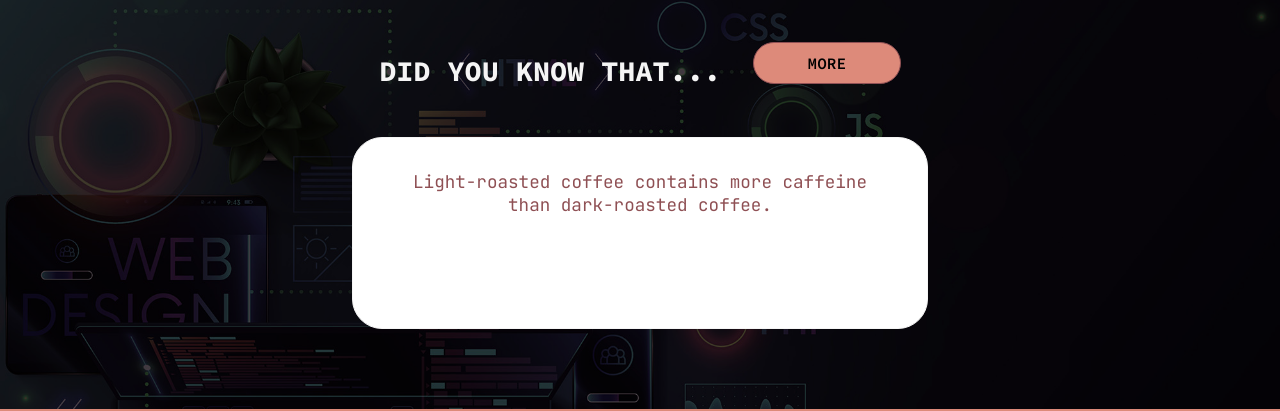
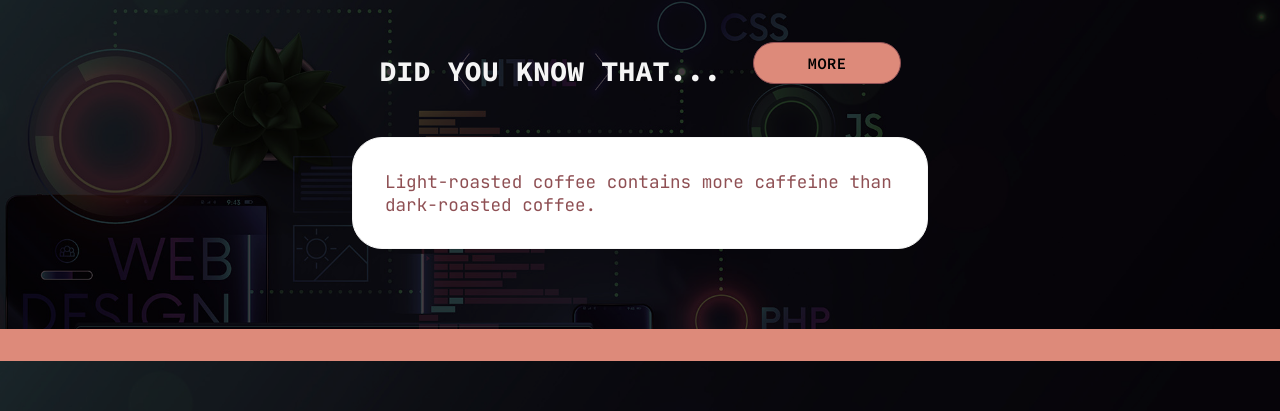
Before and after one commit to Noroff-FEU-Assignments/project-exam-1-Anne-Serine, a plain HTML site: page index.html in a window 1280 px wide. Shown: the part 1054-1465 px from the top of the page. Drawn offline with Linux system fonts and the light colour scheme; no server answers.

Commit message:
adjust random fact box

```diff
--- a/css/layout.css
+++ b/css/layout.css
@@ -174,9 +174,6 @@ nav a:hover::after {
 }
 
 .playground-text-box {
-  /* display: flex;
-  flex-direction: column;
-  gap: 2rem; */
   z-index: 8;
 }
 
@@ -192,11 +189,10 @@ nav a:hover::after {
 }
 
 .coffee-fact-container {
-  text-align: center;
   max-width: 36rem;
   width: 100%;
-  height: 12rem;
-  padding: 2rem 3rem;
+  max-height: 20rem;
+  padding: 2rem 2rem;
   border: 1px solid var(--white);
   background-color: white;
   border-radius: 30px;
@@ -281,11 +277,7 @@ nav a:hover::after {
 
 @media only screen and (min-width: 600px) {
 
-  /* .playground-text-box {
-    position: absolute;
-    right: 10%;
-    top: 38%;
-  } */
+
 }
 
 
```
